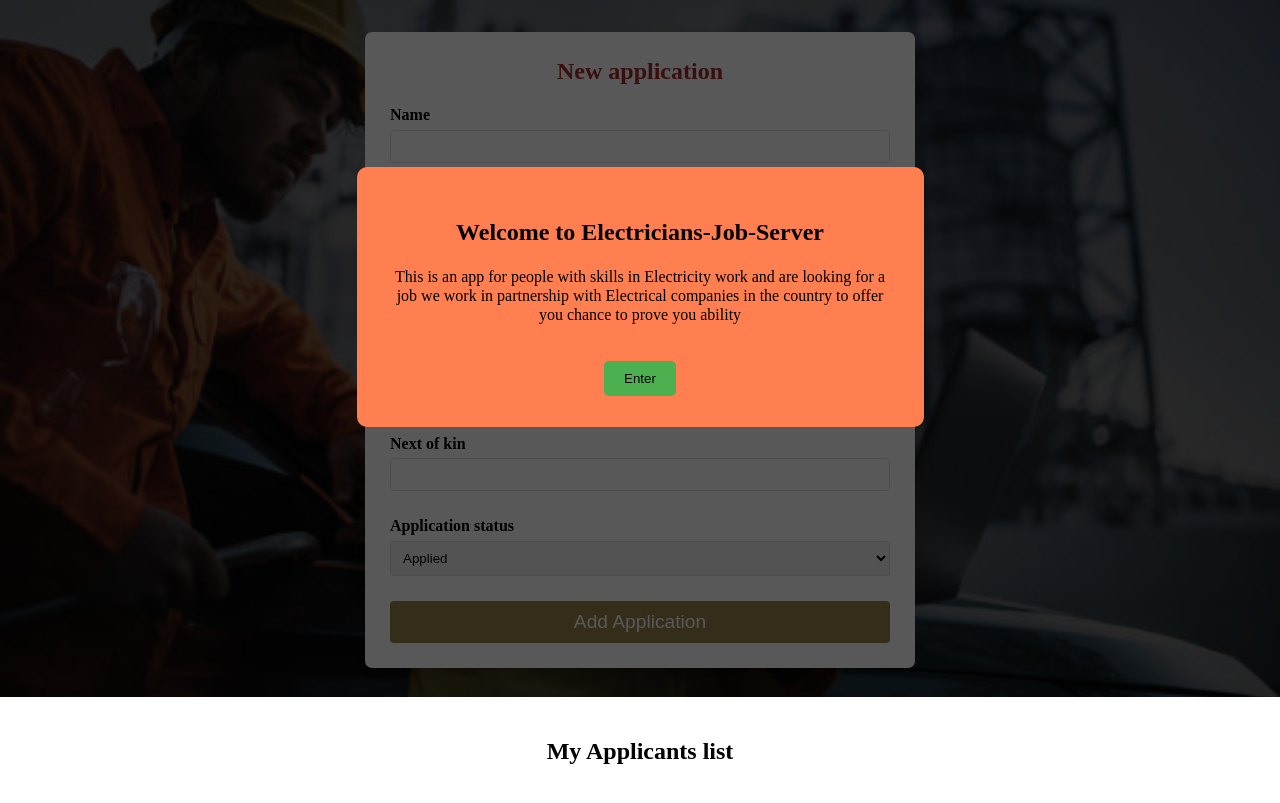
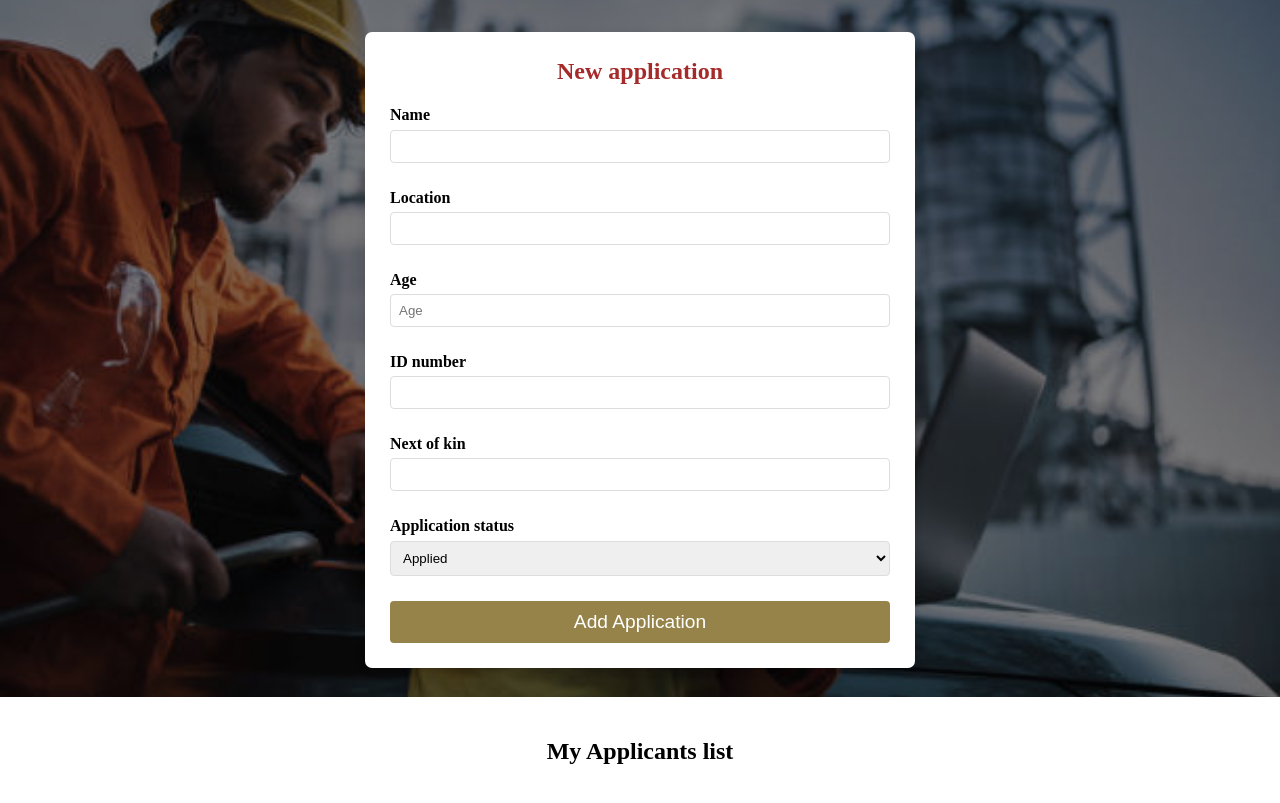
Before and after one commit to ojay775/Electric-Job-Server-, a plain HTML site: page Electricians-job-server/index.html in a window 1280 px wide. Shown: the part 103-906 px from the top of the page. Drawn offline with Linux system fonts and the light colour scheme; no server answers.

Commit message:
slide change

```diff
--- a/Electricians-job-server/index.html
+++ b/Electricians-job-server/index.html
@@ -11,13 +11,6 @@
         <h1>Electricians-Job-Server</h1>
     </header>
 
-    <div id="slide-page" class="slide-page">
-        <div class="slide-content">
-            <h2>Welcome to Electricians-Job-Server</h2>
-            <p>This is an app for people with skills in Electricity work and are looking for a job we work in partnership with Electrical companies in the country to offer you chance to prove you ability</p>
-            <button id="close-slide" class="close-slide">Enter</button>
-        </div>
-    </div>
 
     <div class="form-container">
         <h2>New application</h2>
--- a/Electricians-job-server/index.js
+++ b/Electricians-job-server/index.js
@@ -1,19 +1,5 @@
 document.addEventListener("DOMContentLoaded", function() {
-    const slidePage = document.getElementById("slide-page");
-    const closeSlide = document.getElementById("close-slide");
-    const hasSeenSlide = localStorage.getItem('hasSeenSlide');
 
-
-    if (!hasSeenSlide) {
-        slidePage.style.display = 'flex';
-    } else {
-        slidePage.style.display = 'none';
-    }
-
-    closeSlide.addEventListener('click', function() {
-        slidePage.style.display = 'none';
-        localStorage.setItem('hasSeenSlide', 'true');
-    });
 
     const form = document.getElementById("job-form");
     const applicantsList = document.getElementById("Applicants-list").querySelector("ul");
```
